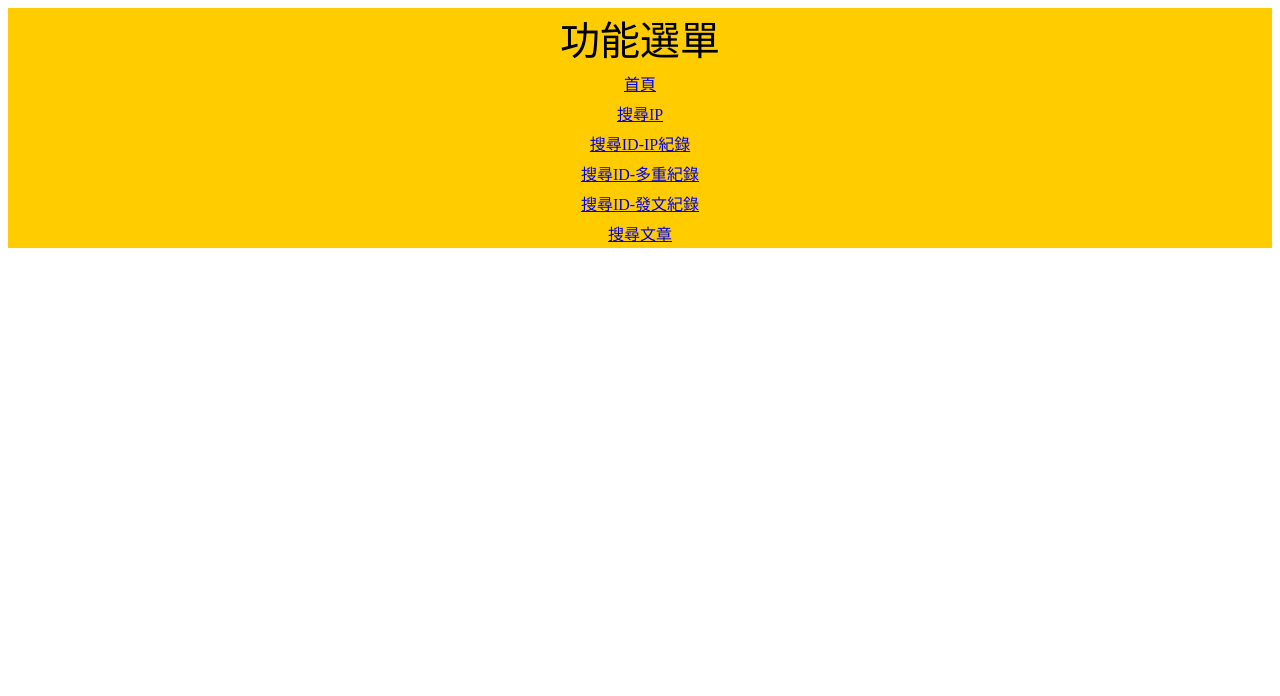
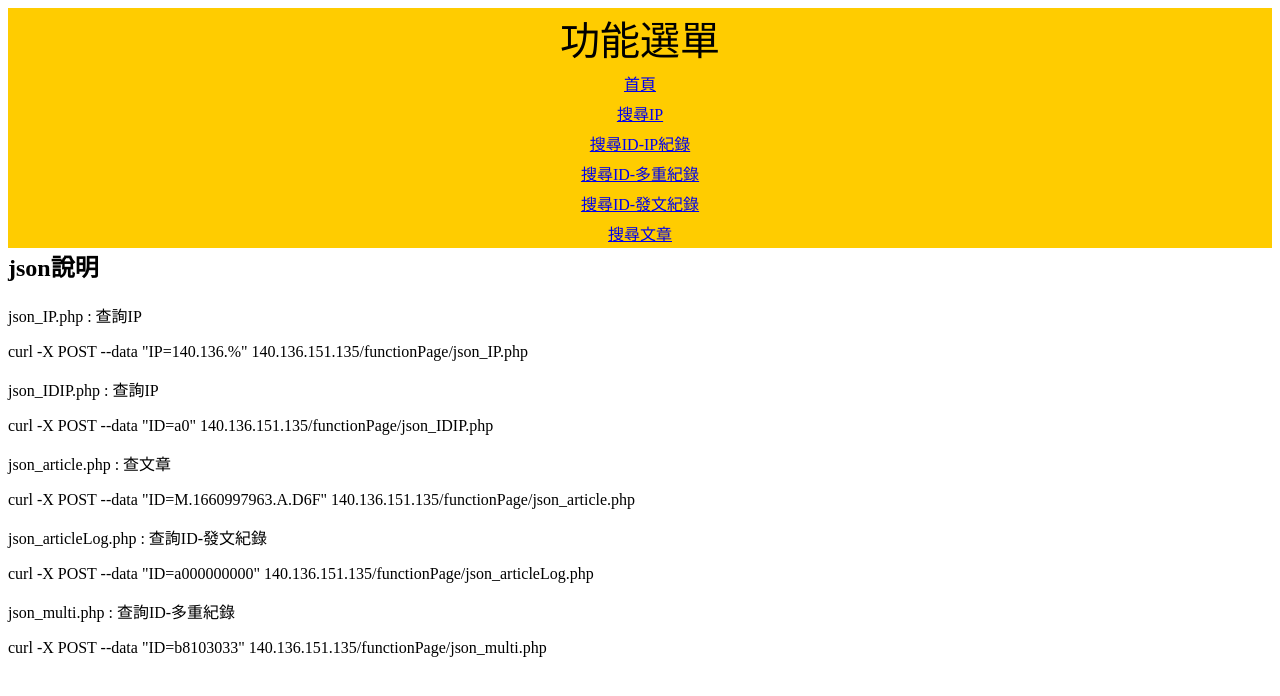
Before and after one commit to Dinlon5566/FJU_PTT, a PHP site: page / in a window 1280 px wide. Shown: the top 696 px of the page. Run offline with PHP 8.4, Linux system fonts and the light colour scheme.

Commit message:
Correction and compatibility
Export the forgotten json data to the index.php ,curl to match the master server

```diff
--- a/PHP網頁/index.php
+++ b/PHP網頁/index.php
@@ -12,19 +12,36 @@
     <td height="30" align="center" valign="middle" bgcolor="#FFCC00"><a href="index.php">首頁</a></td>
   </tr>
   <tr>
-    <td height="30" align="center" valign="middle" bgcolor="#FFCC00"><a href="search_IP.php">搜尋IP</a></td>
+    <td height="30" align="center" valign="middle" bgcolor="#FFCC00"><a href="./functionPage/search_IP.php">搜尋IP</a></td>
   </tr>
   <tr>
-    <td height="30" align="center" valign="middle" bgcolor="#FFCC00"><a href="search_IDIP.php">搜尋ID-IP紀錄</a></td>
+    <td height="30" align="center" valign="middle" bgcolor="#FFCC00"><a href="./functionPage/search_IDIP.php">搜尋ID-IP紀錄</a></td>
   </tr>
   <tr>
-    <td height="30" align="center" valign="middle" bgcolor="#FFCC00"><a href="search_multi.php">搜尋ID-多重紀錄</a></td>
+    <td height="30" align="center" valign="middle" bgcolor="#FFCC00"><a href="./functionPage/search_multi.php">搜尋ID-多重紀錄</a></td>
   </tr>
   <tr>
-    <td height="30" align="center" valign="middle" bgcolor="#FFCC00"><a href="search_articleLog.php">搜尋ID-發文紀錄</a></td>
+    <td height="30" align="center" valign="middle" bgcolor="#FFCC00"><a href="./functionPage/search_articleLog.php">搜尋ID-發文紀錄</a></td>
   </tr>
   <tr>
-    <td height="30" align="center" valign="middle" bgcolor="#FFCC00"><a href="search_article.php">搜尋文章</a></td>
+    <td height="30" align="center" valign="middle" bgcolor="#FFCC00"><a href="./functionPage/search_article.php">搜尋文章</a></td>
   </tr>
+      <tr>
+      <td>
+        <h2>json說明</h2>
+        <p>json_IP.php : 查詢IP</p>
+        <p>curl -X POST --data "IP=140.136.%" 140.136.151.135/functionPage/json_IP.php</p>
+        <p>json_IDIP.php : 查詢IP</p>
+        <p>curl -X POST --data "ID=a0" 140.136.151.135/functionPage/json_IDIP.php</p>
+        <p>json_article.php : 查文章</p>
+        <p>
+          curl -X POST --data "ID=M.1660997963.A.D6F" 140.136.151.135/functionPage/json_article.php
+        </p>
+        <p>json_articleLog.php : 查詢ID-發文紀錄</p>
+        <p>curl -X POST --data "ID=a000000000" 140.136.151.135/functionPage/json_articleLog.php</p>
+        <p>json_multi.php : 查詢ID-多重紀錄</p>
+        <p>curl -X POST --data "ID=b8103033" 140.136.151.135/functionPage/json_multi.php</p>
+      </td>
+    </tr>
 </body>
 </html>
--- a/PHP網頁/json_multi.php
+++ b/PHP網頁/json_multi.php
@@ -24,6 +24,7 @@ function showTable($result)
         }
         $json_array[] = $data;
     }
+	 echo json_encode($json_array, JSON_UNESCAPED_UNICODE);
 }
 
 /*
```
